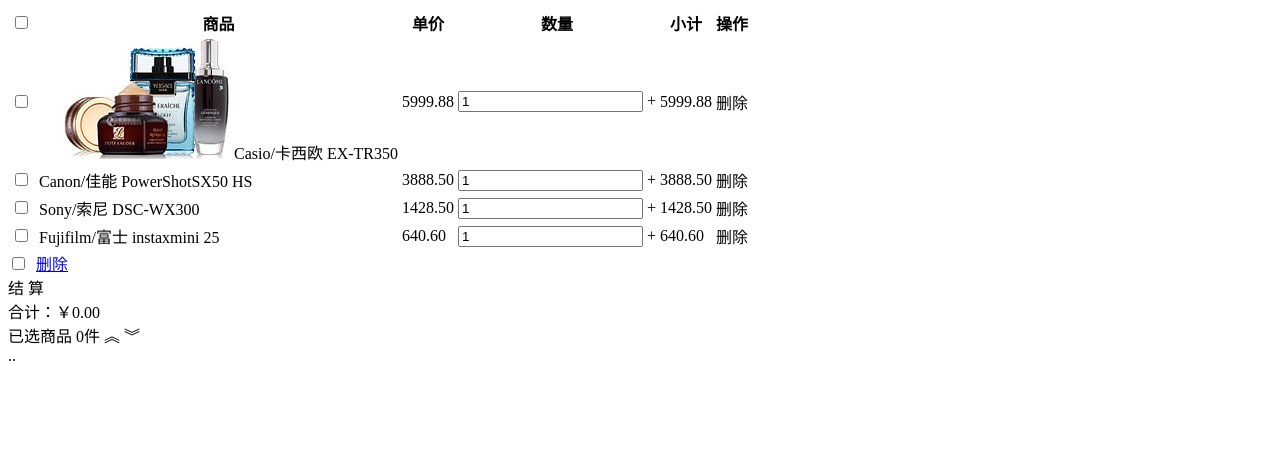
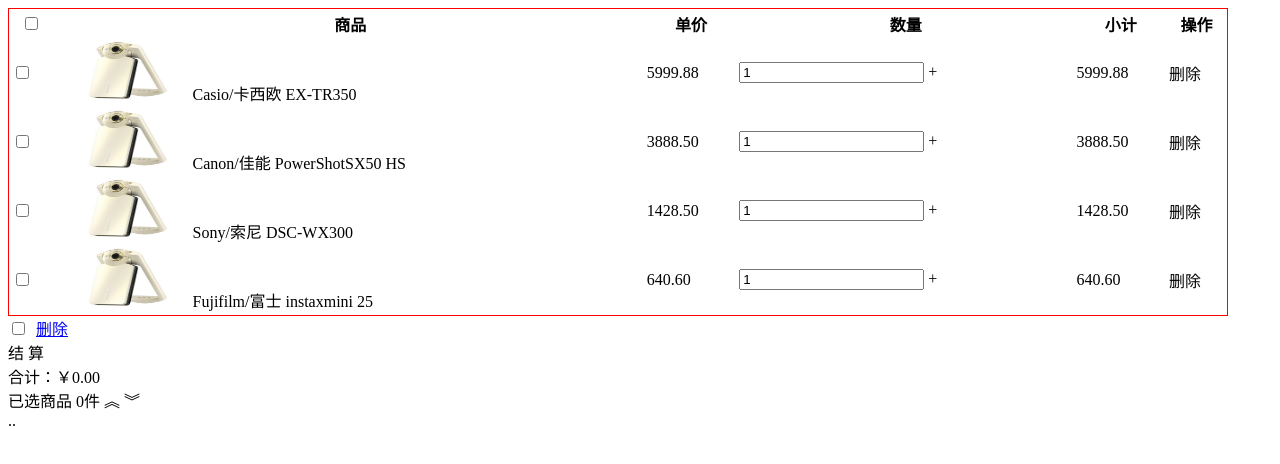
Before and after one commit to benben-student/Project-Practice, a plain HTML site: page 购物车功能/demo.html in a window 1280 px wide. Drawn offline with Linux system fonts and the light colour scheme; files whose address does not match are found by name.

Commit message:
购物车

```diff
--- a/购物车功能/demo.html
+++ b/购物车功能/demo.html
@@ -1,6 +1,5 @@
 <!DOCTYPE html>
 <html lang="en">
-
 <head>
     <meta charset="UTF-8">
     <meta http-equiv="X-UA-Compatible" content="IE=edge">
@@ -14,7 +13,9 @@
     <table id="cartTable">
         <thead>
             <tr>
-                <th><label><input class="check-all" type="checkbox">&nbsp;</label></th>
+                <th>
+                    <label><input class="check-all" type="checkbox">&nbsp;</label>
+                </th>
                 <th>商品</th>
                 <th>单价</th>
                 <th>数量</th>
@@ -37,7 +38,7 @@
             </tr>
             <tr>
                 <td class="checkbox"><input class="check-one check" type="checkbox"></td>
-                <td class="goods"><img src="images/2.jpg" alt=""><span>Canon/佳能 PowerShotSX50 HS</span></td>
+                <td class="goods"><img src="images/1.jpg" alt=""><span>Canon/佳能 PowerShotSX50 HS</span></td>
                 <td class="price">3888.50</td>
                 <td class="count">
                     <span class="reduce"></span>
@@ -49,7 +50,7 @@
             </tr>
             <tr>
                 <td class="checkbox"><input class="check-one check" type="checkbox"></td>
-                <td class="goods"><img src="images/3.jpg" alt=""><span>Sony/索尼 DSC-WX300</span></td>
+                <td class="goods"><img src="images/1.jpg" alt=""><span>Sony/索尼 DSC-WX300</span></td>
                 <td class="price">1428.50</td>
                 <td class="count">
                     <span class="reduce"></span>
@@ -61,7 +62,7 @@
             </tr>
             <tr>
                 <td class="checkbox"><input class="check-one check" type="checkbox"></td>
-                <td class="goods"><img src="images/4.jpg" alt=""><span>Fujifilm/富士 instaxmini 25</span></td>
+                <td class="goods"><img src="images/1.jpg" alt=""><span>Fujifilm/富士 instaxmini 25</span></td>
                 <td class="price">640.60</td>
                 <td class="count">
                     <span class="reduce"></span>
@@ -73,8 +74,6 @@
             </tr>
         </tbody>
     </table>
-
-
     <div class="foot" id="foot">
         <label class="fl select-all"><input type="checkbox" class="check-all check">&nbsp;</label>
         <a href="javascript:;" class="fl delet" id="deletAll">删除</a>
@@ -87,12 +86,9 @@
         </div>
         <div class="selected-view">
             <div id="selectedViewList" class="clearfix">
-
             </div>
             <span class="arrow">.<span>.</span></span>
         </div>
     </div>
-
 </body>
-
 </html>
--- a/购物车功能/style.css
+++ b/购物车功能/style.css
@@ -0,0 +1,15 @@
+img{
+    width: 135px;
+    height: 60px;
+}
+#cartTable{
+    width: 1220px;
+    height: 200px;
+    border: 1px red solid;
+}
+#foot{
+    position: relative;
+    width: 1220x;
+    height: 50px;
+    float: left;
+}
```
Also changed, not shown: 购物车功能/images/1.jpg (added).
